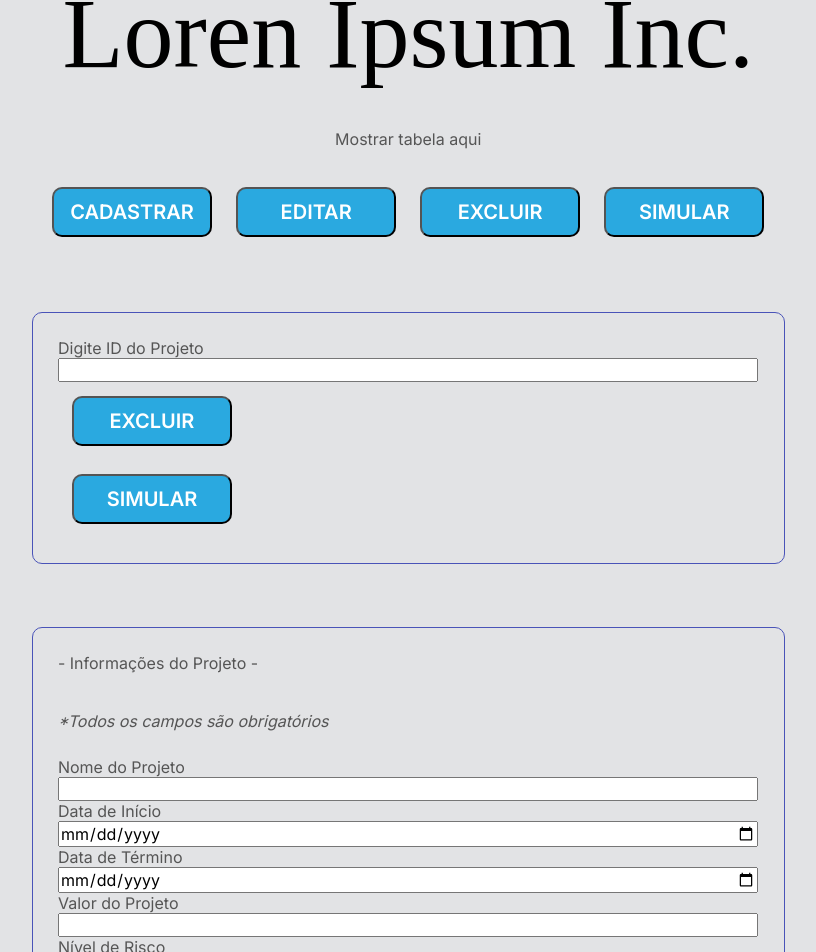
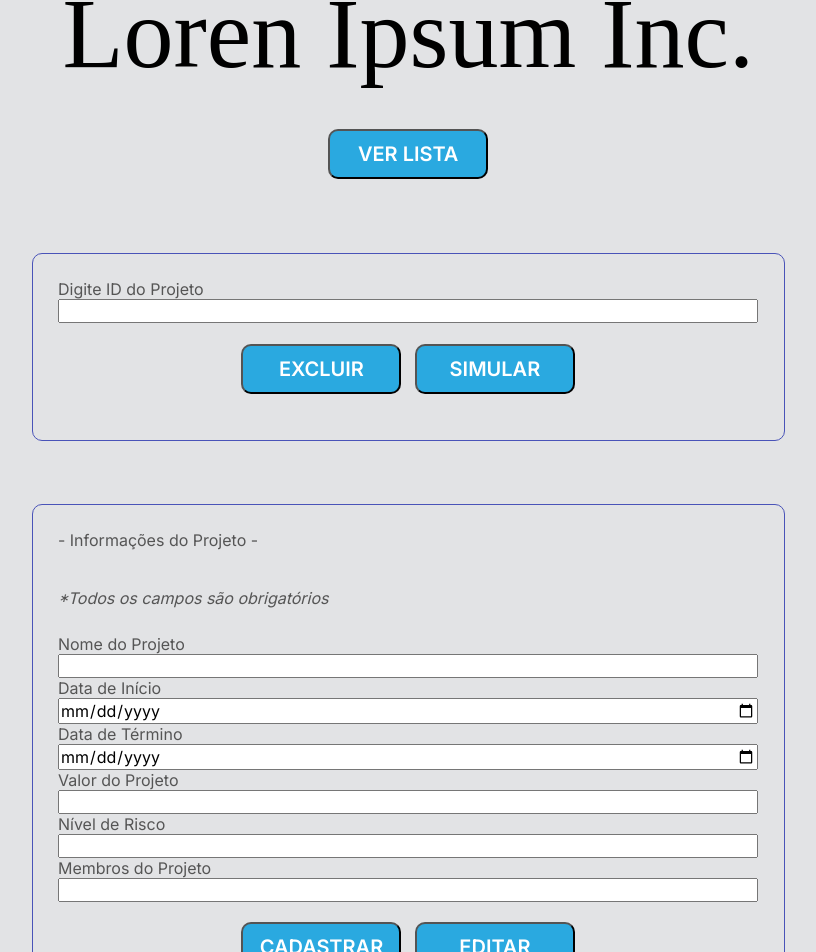
Before and after one commit to Jon-Lopes/SistemaLorem3, a React (Create React App) app: page / in a window 1280 px wide. Shown: the part 74-1026 px from the top of the page, without its empty margins (219-1035 px from the left). Built offline with nearby package versions, Linux system fonts and the light colour scheme; a web font is replaced by a local one.

Commit message:
App mostra lista completa

```diff
--- a/public/index.html
+++ b/public/index.html
@@ -25,11 +25,11 @@
       work correctly both with client-side routing and a non-root public URL.
       Learn how to configure a non-root public URL by running `npm run build`.
     -->
-  <title>React App</title>
+  <title>Sistema Lorem</title>
 </head>
 
 <body>
-  <noscript>You need to enable JavaScript to run this app.</noscript>
+  <noscript>Precisa de JavaScript para rodar.</noscript>
   <div id="root"></div>
   <!--
       This HTML file is a template.
--- a/src/App.css
+++ b/src/App.css
@@ -53,8 +53,21 @@ header{
   /*display: hidden;*/
 }
 
+.listaProj{
+  display:flex;
+  border: 1px solid var(--black);
+  margin: 10px;
+}
+
+.listaProj h3{
+  margin: 1.5vw;
+  font-size: 2vw;
+}
+
 .divBtn{
   margin: 2%;
+  display: flex;
+  justify-content: center;
 }
 button{
   cursor: pointer;
@@ -75,12 +88,3 @@ a {
 div p{
   margin: 3vw 0 2vw 0;
 }
-form{
-  display:flex;
-  flex-direction: column;
-  text-align: left;
-
-  /* display: block;
-  text-align: left;
-  margin: 2vw 0 2vw 25%; */
-}
--- a/src/App.js
+++ b/src/App.js
@@ -11,11 +11,17 @@ function App() {
   const [formValor, setFormValor] = useState(0);
   const [formRisco, setFormRisco] = useState(0);
   const [formMembros, setFormMembros] = useState("");
+
+  const [allList, setAllList] = useState([]);
   const [idSelector, setIdSelector] = useState("");
   const [roiValue, setRoiValue] = useState(0);
 
+  const showList = () => {
+    Axios.get("http://localhost:3001/list").then((response) => { setAllList(response.data); })
+  };
+
   const addProj = () => {
-    Axios.post("http://localhost:3001/create", { formNome: formNome, formDataInicio: formDataInicio, formDataFim: formDataFim, formValor: formValor, formRisco: formRisco, formMembros: formMembros, }).then(() => { console.log("success") })
+    Axios.post("http://localhost:3001/create", { formNome: formNome, formDataInicio: formDataInicio, formDataFim: formDataFim, formValor: formValor, formRisco: formRisco, formMembros: formMembros, }).then(() => { console.log("success"); alert("Inserido no banco de Dados") })
   };
   const editProj = () => {
     //UPDATE
@@ -38,42 +44,48 @@ function App() {
 
   return (<div className="App">
     <div className='mainDiv'><header><p id='logo'>Loren Ipsum Inc.</p></header></div>
-    <div className='mainDiv'><p>Mostrar tabela aqui</p></div>
 
-    <div className='mainDiv'>
-      <div className='divBtn'>
-        <button onClick={displayHidden2} id='cadastrar1'>Cadastrar</button>
-        <button onClick={displayHidden2} id='editar1'>Editar</button>
-        <button id='excluir1'>Excluir</button>
-        <button id='simular1'>Simular</button> </div>
+    <div className='mainDiv'>{allList.map((val, key) => {
+      return <div className='listaProj'>
+        <h3>ID: {val.idProj}</h3>
+        <h3>Nome: {val.nomeProj}</h3>
+        <h3>Data começo: {val.dataInicioProj}</h3>
+        <h3>Data final: {val.dataFimProj}</h3>
+        <h3>Valor do Projeto: {val.valorProj}</h3>
+        <h3>Indice de risco: {val.riscoProj}</h3>
+        <h3>Participantes: {val.membrosProj}</h3> </div>
+    })}</div>
+
+    <div className='mainDiv'><div className="divBtn"><button onClick={showList} id='showListBtn'>Ver Lista</button></div>
     </div>
 
-
-
     <div className='mainDiv'><div className='hideit1'><label>Digite ID do Projeto</label><input id="idSelected" type="number" min="1" max="document.write(numProjDB)" onChange={(event) => { setIdSelector(event.target.value); }} required></input>
-      <button className='divBtn' id='excluir2'>Excluir</button>
-      <button className='divBtn' id='simular2'>Simular</button></div></div>
+      <div className='divBtn'>
+        <button id='excluirBtn'>Excluir</button>
+        <button id='simularBtn'>Simular</button>
+      </div>
+    </div></div>
 
     <div className='mainDiv'>
       <div className='hideit2'><label> - Informações do Projeto - </label>
         <p><i>*Todos os campos são obrigatórios</i></p>
         <label>Nome do Projeto</label> <input id="formNome" type="text" onChange={(event) => { setFormNome(event.target.value); }} required></input>
-        <label>Data de Início</label> <input id="formDataInicio" type="date" placeholder="dd-mm-aaaa" value=""
-          min="2008-08-08" max="2035-12-31" onChange={(event) => { setFormDataInicio(event.target.value); }} required></input>
-        <label>Data de Término</label> <input id="formDataFim" type="date" placeholder="dd-mm-aaaa" value=""
-          min="2008-08-08" max="2035-12-31" onChange={(event) => { setFormDataFim(event.target.value); }} required></input>
+        <label>Data de Início</label> <input id="formDataInicio" type="date" onChange={(event) => { setFormDataInicio(event.target.value); }} required></input>
+        <label>Data de Término</label> <input id="formDataFim" type="date" onChange={(event) => { setFormDataFim(event.target.value); }} required></input>
         <label>Valor do Projeto</label> <input name="formValor" type="number" step=".01" onChange={(event) => { setFormValor(event.target.value); }} required></input>
         <label>Nível de Risco</label> <input name="formRisco" type="number" min="0" max="2" onChange={(event) => { setFormRisco(event.target.value); }} required></input>
         <label>Membros do Projeto</label> <input name="formMembros" type="text" onChange={(event) => { setFormMembros(event.target.value); }} required></input>
-        <button onClick={addProj} className="divBtn" id='cadastrar2'>Cadastrar</button>
-        <button onClick={editProj} className="divBtn" id='editar2'>Editar</button>
+        <div className="divBtn">
+          <button onClick={addProj} id='cadastrarBtn'>Cadastrar</button>
+          <button onClick={editProj} id='editarBtn'>Editar</button>
+        </div>
       </div>
     </div>
 
     <div className='mainDiv'><div className='hideit3'><label> - Simular Retorno de Investimento - </label>
       <label>Valor do Investimento</label><input name="formInvest" type="number" step=".01" onChange={(event) => { setRoiValue(event.target.value); }} required></input>
-      <button onClick={calcProj} className='divBtn' type="submit" form="roiProj" id='simular3'>Simular</button>
-    </div></div>
+      <div className='divBtn'><button onClick={calcProj} id='simularBtn1'>Simular</button>
+      </div></div></div>
 
   </div>);
 }
```
